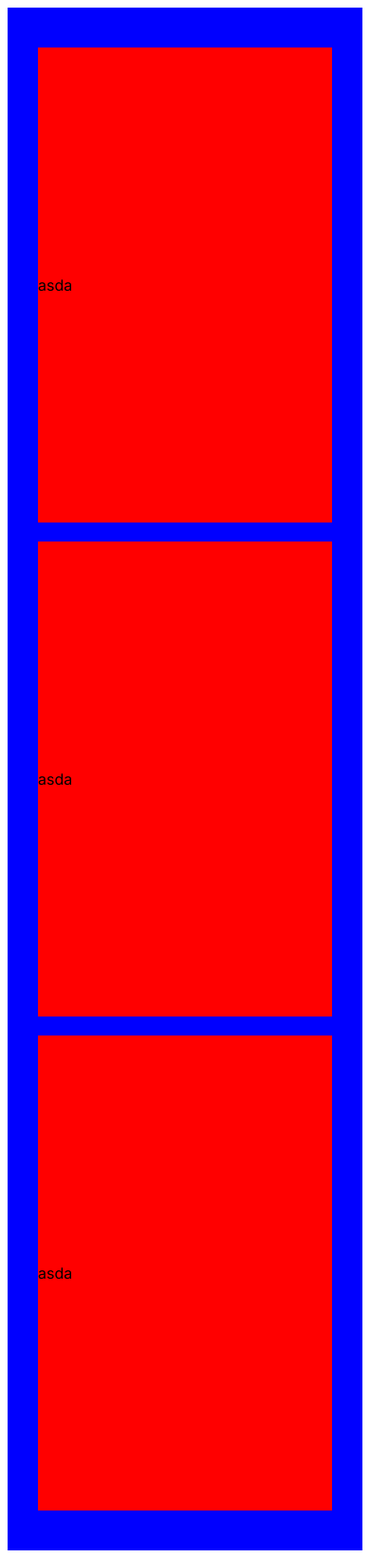
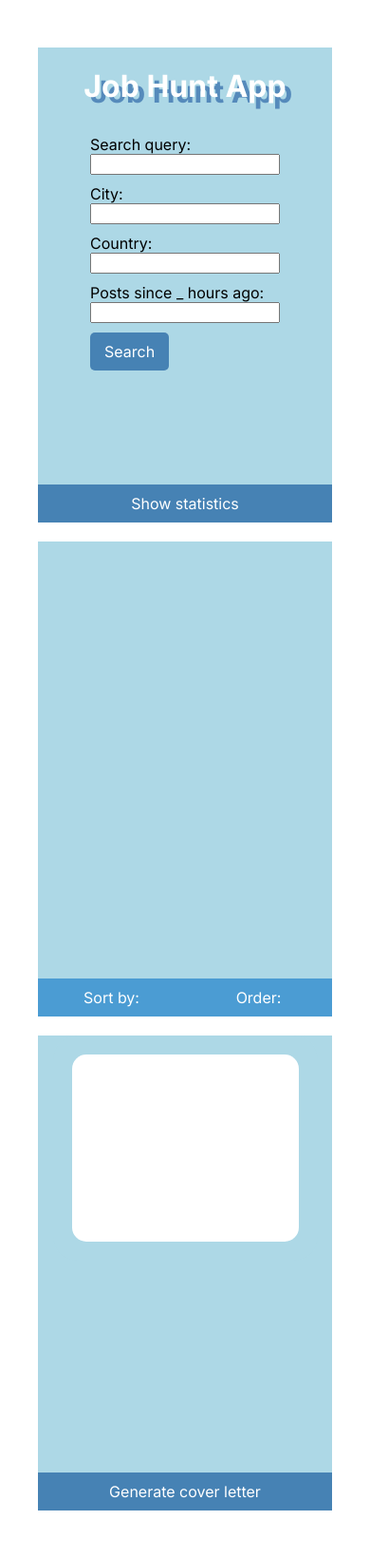
Before and after one commit to notjackl3/job-hunter, a Django app: page /home/ in a window 390 px wide. Shown: the whole page at 95% size. Run offline with Django 5.2, Linux system fonts and the light colour scheme; data that the repository does not hold is empty; some web fonts are replaced.

Commit message:
Version 1.03 (added mobile compatibility)

```diff
--- a/jobHunter/jobHunt/static/style.css
+++ b/jobHunter/jobHunt/static/style.css
@@ -9,11 +9,6 @@
     overflow: hidden;
 }
 
-.app-name {
-    color: white;
-    font-size: 40px;
-    text-shadow: 10px 10px #558abb;
-}
 
 .main-box {
     display: flex;
@@ -22,32 +17,26 @@
     margin: 100px 100px 0px 100px;
 }
 
-.content {
-    width: 400px;
-    height: 500px;
-    border-radius: 25px;
-    background-color: lightblue;
-
-    display: flex;
-    flex-direction: column;
-    align-items: center;
-    justify-content: center;
-}
-
 .input {
     margin: 10px 0px 0px 0px;
 }
 
 .button {
-    margin: 10px 0px 0px 0px;
+    width: 100%;
     padding: 10px 15px 10px 15px;
-    min-width: 300px;
-    border-radius: 5px;
     background-color: steelblue;
     color: white;
     font-size: 16px;
     border: none;
     cursor: pointer;
+}
+
+.statistics-button {
+    width: 100%;
+}
+
+.letter-button {
+    width: 100%;
 }
 
 .search-button {
@@ -65,118 +54,9 @@
     background-color: #005A9C;
 }
 
-.job-list {
-    width: 400px;
-    height: 500px;
-    background-color: lightblue;
-    border-radius: 25px;
-}
-
-.job-posts {
-    width: 410px;
-    height: 450px;
-    display: flex;
-    flex-direction: column;
-    overflow-y: auto;
-}
-
-.job-posts::-webkit-scrollbar {
-    display: none; /* hides the scroll bar */
-}
-
-.job-post {
-    color: white;
-    font-size: 20px;
-    width: fit-content;
-    list-style: none;
-    margin: 10px 0px 0px 0px;
-    display: flex;
-    flex-direction: row;
-    gap: 10px;
-    align-items: center;
-}
-
-.job-button {
-    width: 300px;
-    height: 50px;
-    border-radius: 15px;
-    border-width: 0px;
-    text-align: left;
-    background-color: white;
-    box-shadow: 0px 3px 3px 0px rgb(0,0,0,.5);
-    transform: scale(1);
-}
-
-.job-button:hover {
-    background-color: lightgrey;
-    transform: scale(1.1);
-}
-
-.delete-button {
-    border: none;
-    background-color: #E0FFFF;
-    color: black;
-    border-radius: 50%;
-    width: 30px;
-    height: 30px;
-    box-shadow: 0px 2px 2px 0px rgb(0,0,0,.5);
-}
-
-.delete-button:hover {
-    background-color: #F08080;
-    color: white;
-    border-radius: 50%;
-    width: 35px;
-    height: 35px;
-}
-
-
-.job-spec {
-    width: 400px;
-    height: 500px;
-    background-color: lightblue;
-    border-radius: 25px;
-    display: flex;
-    flex-direction: column;
-    overflow-y:auto;
-    padding: 20px;
-    -webkit-box-sizing: border-box;
-}
-
-.job-detail {
-    background-color: white;
-    border-radius: 15px;
-    padding: 10px;
-    height: 100%;
-    overflow: hidden;
-}
-
-.job-detail-text {
-    background-color: white;
-    border-radius: 15px;
-    padding: 10px;
-    height: 100%;
-    overflow-y: auto;
-}
-
-.content.invisible {
-    background-color: transparent;
-}
-
-.content.cover-letter {
-    height: 50px;
-}
-
 .main-box.sub-box {
     margin-top: 0px;
     align-items: start;
-}
-
-.button.cover-letter-button {
-    border-width: 1px;
-    box-shadow: 5px 5px;
-    transform: scale(1);
-    transition: all 0.1s ease-out;
 }
 
 .button:hover {
@@ -210,10 +90,17 @@
   border-radius: 10px;
 }
 
+.dropdown {
+    width: 100%;
+    height: auto;
+
+    display: flex;
+    flex-direction: column;
+}
+
 .dropdown-button {
-    margin: 10px 0px 0px 0px;
+    width: 100%;
     padding: 10px 15px 10px 15px;
-    min-width: 150px;
     background-color: #4B9CD3;
     color: white;
     font-size: 16px;
@@ -225,33 +112,21 @@
   background-color: #2980B9;
 }
 
-.dropdown {
+.dropdown-content {
+  display:flex;
+  display: none;
+  flex-direction: column;
   position: relative;
-  display: inline-block;
-}
-
-.dropdown-content {
-  display: none;
-  position: absolute;
   background-color: lightblue;
   color: white;
-  min-width: 150px;
-  z-index: 999;
-}
-
-.dropdown-content2 {
-  display: none;
-  position: absolute;
-  background-color: lightblue;
-  color: white;
-  min-width: 150px;
+  width: 50%;
   z-index: 999;
 }
 
 .dropdown-content a {
   color: white;
   font-size: 12px;
-  padding: 10px 16px;
+  padding: 10px 10px;
   text-decoration: none;
   display: block;
 }
@@ -261,15 +136,9 @@
 }
 
 .dropdown-content.show {
-    display:block;
-}
-
-.filter-split {
-    display: flex;
-    flex-direction: row;
-    gap: 20px;
-    align-items: center;
-    justify-content: space-evenly;
+    width: 100%;
+    display:flex;
+    flex-direction: column;
 }
 
 /* ######################################## */
@@ -278,7 +147,6 @@
     flex-direction: row;
     justify-content: space-evenly;
     align-items: center;
-    background-color: blue;
 
     padding: 2rem 1em;
 }
@@ -289,13 +157,155 @@
 
     display: flex;
     flex-direction: column;
-    justify-content: center;
+    justify-content: space-between;
+    align-items: center;
     margin: 10px;
 
-    background-color: red;
+    background-color: lightblue;
 }
 
+.sub-container {
+    width: 100%;
+    height: 90%;
+    display: flex;
+    flex-direction: column;
+    justify-content: center;
+    align-items: center;
+}
+
+.sub-container.list {
+    margin-bottom: 10px;
+}
+
+.sub-container.bottom {
+    width: 100%;
+    height: 100%;
+    display: flex;
+    flex-direction: column;
+    justify-content: end;
+    align-items: center;
+}
+
+.sub-container.bottom.split {
+    width: 100%;
+    height: 100%;
+    display: flex;
+    flex-direction: row;
+    justify-content: center;
+    align-items: end;
+}
+
+.app-name {
+    color: white;
+    font-size: 2em;
+    text-shadow: 0.2em 0.2em #558abb;
+}
+
+.job-list {
+    width: 100%;
+    height: 100%;
+}
+
+.job-posts {
+    width: 100%;
+    height: 95%;
+
+    display: flex;
+    flex-direction: column;
+    overflow-y: auto;
+    align-items: center;
+    padding: 0;
+}
+
+.job-posts::-webkit-scrollbar {
+    display: none; /* hides the scroll bar */
+}
+
+.job-post {
+    width: 80%;
+    color: white;
+    list-style: none;
+    display: flex;
+    flex-direction: row;
+    gap: 10px;
+    align-items: center;
+    justify-content: center;
+
+    padding-top: 1em;
+}
+
+.job-button {
+    width: 90%;
+    height: 5em;
+    border-radius: 15px;
+    border-width: 0px;
+
+    text-align: left;
+    font-size: 0.5em;
+    background-color: white;
+    box-shadow: 0px 3px 3px 0px rgb(0,0,0,.5);
+    transform: scale(1);
+}
+
+.job-button:hover {
+    background-color: lightgrey;
+    transform: scale(1.1);
+}
+
+.delete-button {
+    border: none;
+    background-color: #E0FFFF;
+    color: black;
+    border-radius: 50%;
+    width: 2em;
+    height: 2em;
+    box-shadow: 0px 2px 2px 0px rgb(0,0,0,.5);
+}
+
+.delete-button:hover {
+    background-color: #F08080;
+    color: white;
+    border-radius: 50%;
+    width: 35px;
+    height: 35px;
+}
+
+.job-spec {
+    width: 90%;
+    height: 100%;
+    background-color: lightblue;
+    border-radius: 25px;
+    display: flex;
+    flex-direction: column;
+    overflow-y:auto;
+    padding: 20px;
+    -webkit-box-sizing: border-box;
+}
+
+.job-detail {
+    background-color: white;
+    border-radius: 15px;
+    padding: 10px;
+    height: 100%;
+    overflow: hidden;
+}
+
+.job-detail-text {
+    border-radius: 15px;
+    padding: 10px;
+    height: 100%;
+    overflow-y: auto;
+}
+
+.job-detail-text h1 { font-size: 1em; }
+.job-detail-text h2 { font-size: 0.9em; }
+.job-detail-text h3, .job-detail-text a, .job-detail-text p { font-size: 0.7em; }
+
 @media only screen and (max-width: 768px) {
+    .anti-scroll {
+        overflow: auto;
+    }
+
     .all {
         display: flex;
         flex-direction: column;
--- a/jobHunter/jobHunt/templates/index.html
+++ b/jobHunter/jobHunt/templates/index.html
@@ -10,17 +10,7 @@
 <body class="anti-scroll">
     <div class="all">
         <div class="container">
-            asda
-        </div>
-        <div class="container">
-            asda
-        </div>
-        <div class="container">
-            asda
-        </div>
-
-        <!-- <div class="main-box">
-            <div class="content">
+            <div class="sub-container">
                 <h1 class="app-name"> Job Hunt App </h1>
                 <form action="search/" enctype="multipart/form-data" method="POST">
                     {% csrf_token %}
@@ -43,7 +33,18 @@
                         <button class="search-button" type="submit"> Search </button>
                 </form>
             </div>
-
+            <div class="sub-container bottom">
+                <div class="statistics-button">
+                    <form id="statistics-input" action="/home/show-statistics/" method="POST">
+                        {% csrf_token %}
+                        <input type="hidden" name="statistics" id="statistics" />
+                        <button class="button" type="submit"> Show statistics </button>
+                    </form>
+                </div>
+            </div>
+        </div>
+        <div class="container">
+            <div class="sub-container list">
                 <div class="job-list">
                     <ul class="job-posts">
                         {% for job in job_posts %}
@@ -61,21 +62,91 @@
                         {% endfor %}
                     </ul>
                 </div>
-
+            </div>
+            <div class="sub-container bottom split">
+                <div class="dropdown">
+                    <button onclick="dropdown()" class="dropdown-button"> Sort by: </button>
+                    <div id="dropdown-content" class="dropdown-content">
+                        <a href="#" onclick="updateQuery('sort', 'date_posted')"> Date posted </a>
+                        <a href="#" onclick="updateQuery('sort', 'location')"> Location </a>
+                        <a href="#" onclick="updateQuery('sort', 'title')"> Title </a>
+                        <a href="#" onclick="updateQuery('sort', 'company')"> Company name </a>
+                    </div>
+                </div>
+                <div class="dropdown">
+                    <button onclick="dropdown2()" class="dropdown-button"> Order: </button>
+                    <div id="dropdown-content" class="dropdown-content">
+                        <a href="#" onclick="updateQuery('sort', 'date_posted')"> Date posted </a>
+                        <a href="#" onclick="updateQuery('sort', 'location')"> Location </a>
+                        <a href="#" onclick="updateQuery('sort', 'title')"> Title </a>
+                        <a href="#" onclick="updateQuery('sort', 'company')"> Company name </a>
+                    </div>
+                </div>
+                <!-- <div id="dropdown-content2" class="dropdown-content">
+                    <a href="#" onclick="updateQuery('direction', 'ASC')"> Ascending </a>
+                    <a href="#" onclick="updateQuery('direction', 'DESC')"> Descending </a>
+                </div> -->
+            </div>
+        </div>
+        <div class="container">
+            <div class="sub-container">
                 <div class="job-spec">
                     <div id="job-detail" class="job-detail">
                         <div class="job-detail-text">
-                        <h2 id="detail-title"></h2>
-                        <h3 id="detail-company"></h3>
-                        <h4 id="detail-date_posted"></h4>
+                            <h1 id="detail-title"></h1>
+                            <h2 id="detail-company"></h2>
+                            <h3 id="detail-date_posted"></h3>
                             <a id="detail-link" href="#"></a>
                             <p id="detail-description"></p>
                         </div>
                     </div>
                 </div>
             </div>
+            <div class="sub-container bottom">
+                <div class="letter-button">
+                    <form  id="cover-letter-input" action="/home/write-cover-letter/" enctype="multipart/form-data" method="POST">
+                        {% csrf_token %}
+                        <input type="hidden" name="job-description" id="job-description" />
+                        <button class="button" type="submit"> Generate cover letter </button>
+                    </form>
+                </div>
+            </div>
+        </div>
+
+        <!-- <div class="main-box">
+        </div>
 
         <div class="main-box sub-box">
+            <div class="content invisible cover-letter filter">
+                <div class="filter-split">
+                    <div class="dropdown">
+                      <button onclick="dropdown()" class="dropdown-button"> Sort by: </button>
+                      <div id="dropdown-content" class="dropdown-content">
+                        <a href="#" onclick="updateQuery('sort', 'date_posted')"> Date posted </a>
+                        <a href="#" onclick="updateQuery('sort', 'location')"> Location </a>
+                        <a href="#" onclick="updateQuery('sort', 'title')"> Title </a>
+                          <a href="#" onclick="updateQuery('sort', 'company')"> Company name </a>
+                      </div>
+                    </div>
+                    <div class="dropdown">
+                      <button onclick="dropdown2()" class="dropdown-button"> Order: </button>
+                      <div id="dropdown-content2" class="dropdown-content">
+                        <a href="#" onclick="updateQuery('direction', 'ASC')"> Ascending </a>
+                        <a href="#" onclick="updateQuery('direction', 'DESC')"> Descending </a>
+                      </div>
+                    </div>
+                </div>
+            </div>
+            <div class="content invisible cover-letter">
+                <form  id="cover-letter-input" action="/home/write-cover-letter/" enctype="multipart/form-data" method="POST">
+                    {% csrf_token %}
+                    <input type="hidden" name="job-description" id="job-description" />
+                    <button class="button cover-letter-button" type="submit"> Generate cover letter </button>
+                </form>
+            </div>
+        </div> -->
+
+        <!-- <div class="main-box sub-box">
             <div class="content invisible cover-letter">
                <form  id="statistics-input" action="/home/show-statistics/" method="POST">
                    {% csrf_token %}
@@ -190,6 +261,7 @@
 
         document.querySelectorAll(".delete-button").forEach(button => {
             button.addEventListener("click", async () => {
+                console.log("clicked");
                 const job_title = button.getAttribute("data-job-id");
                 const confirmed = confirm("Are you sure you want to delete this job?");
                 if (!confirmed) return;
```
Lines whose indentation alone changed are shown as unchanged.
